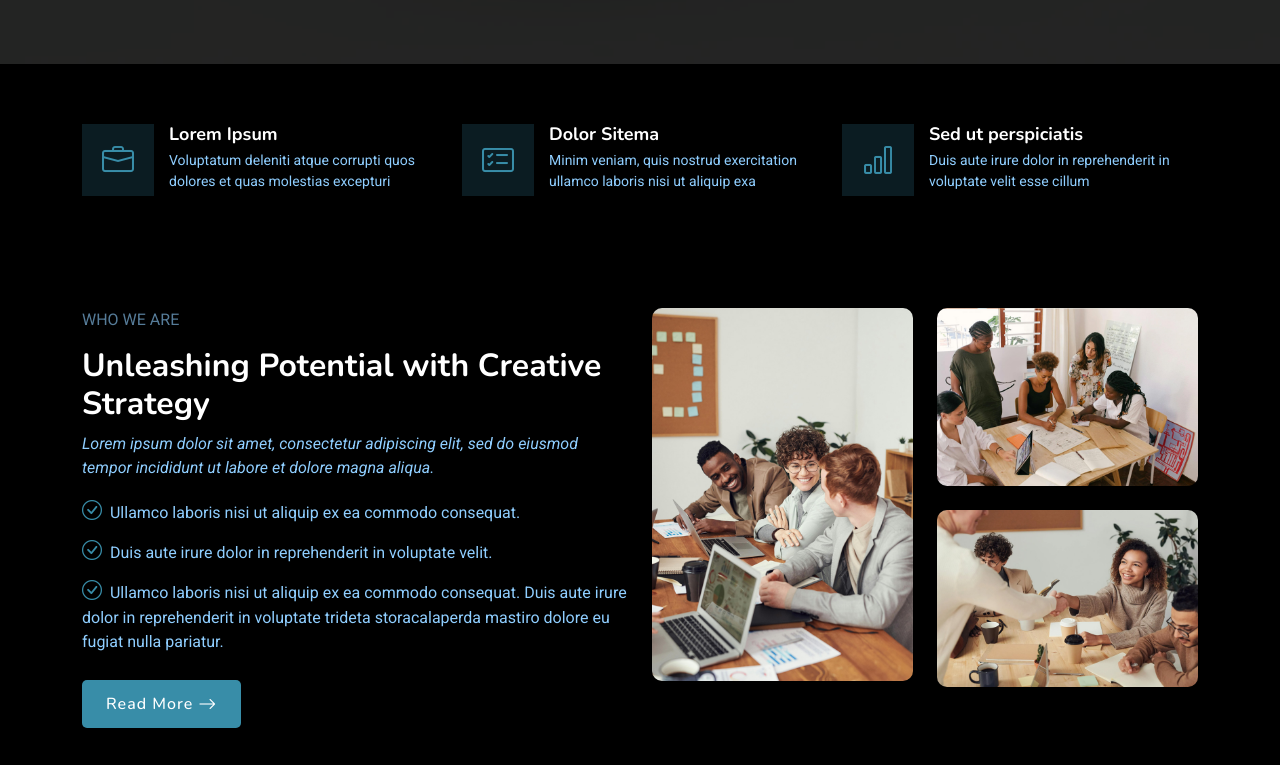
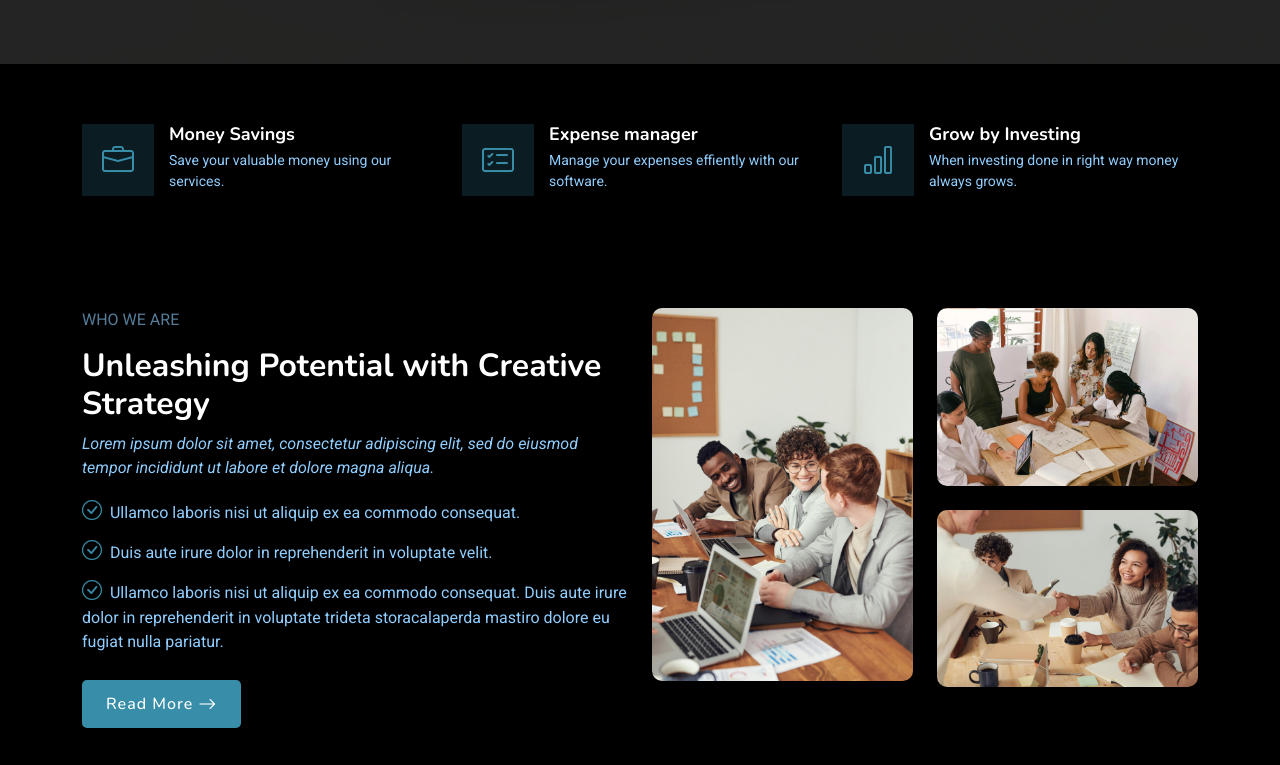
Before and after one commit to sanjaymadhal/Expense-Management-Using-AI, a plain HTML site: page EM/index.html in a window 1280 px wide. Shown: the part 920-1685 px from the top of the page. Drawn offline with nearby package versions, Linux system fonts and the light colour scheme; animation ran at ten frames a second.

Commit message:
Update index.html

```diff
--- a/EM/index.html
+++ b/EM/index.html
@@ -60,7 +60,6 @@
             </ul>
           </li>
           <li><a href="index.html#features">Plans</a></li>
-          <li><a href="index.html#pricing">About</a></li>
           <li><a href="index.html#contact">Contact</a></li>
         </ul>
         <i class="mobile-nav-toggle d-xl-none bi bi-list"></i>
@@ -84,7 +83,7 @@
           <p data-aos="fade-up" data-aos-delay="100">Quickly start your project now and set the stage for success<br></p>
           <div class="d-flex" data-aos="fade-up" data-aos-delay="200">
             <a href="#about" class="btn-get-started">Get Started</a>
-            <a href="https://www.youtube.com/watch?v=Y7f98aduVJ8" class="glightbox btn-watch-video d-flex align-items-center"><i class="bi bi-play-circle"></i><span>Watch Video</span></a>
+            <a href="https://www.youtube.com/watch?v=wi9XrGWU-J0" class="glightbox btn-watch-video d-flex align-items-center"><i class="bi bi-play-circle"></i><span>Watch Video</span></a>
           </div>
           <img src="assets/img/hero-services-img.webp" class="img-fluid hero-img" alt="" data-aos="zoom-out" data-aos-delay="300">
         </div>
@@ -103,8 +102,8 @@
             <div class="service-item d-flex">
               <div class="icon flex-shrink-0"><i class="bi bi-briefcase"></i></div>
               <div>
-                <h4 class="title"><a href="#" class="stretched-link">Lorem Ipsum</a></h4>
-                <p class="description">Voluptatum deleniti atque corrupti quos dolores et quas molestias excepturi</p>
+                <h4 class="title"><a href="#" class="stretched-link">Money Savings</a></h4>
+                <p class="description">Save your valuable money using our services.</p>
               </div>
             </div>
           </div>
@@ -114,8 +113,8 @@
             <div class="service-item d-flex">
               <div class="icon flex-shrink-0"><i class="bi bi-card-checklist"></i></div>
               <div>
-                <h4 class="title"><a href="#" class="stretched-link">Dolor Sitema</a></h4>
-                <p class="description">Minim veniam, quis nostrud exercitation ullamco laboris nisi ut aliquip exa</p>
+                <h4 class="title"><a href="#" class="stretched-link">Expense manager</a></h4>
+                <p class="description">Manage your expenses effiently with our software.</p>
               </div>
             </div>
           </div><!-- End Service Item -->
@@ -124,8 +123,8 @@
             <div class="service-item d-flex">
               <div class="icon flex-shrink-0"><i class="bi bi-bar-chart"></i></div>
               <div>
-                <h4 class="title"><a href="#" class="stretched-link">Sed ut perspiciatis</a></h4>
-                <p class="description">Duis aute irure dolor in reprehenderit in voluptate velit esse cillum</p>
+                <h4 class="title"><a href="#" class="stretched-link">Grow by Investing</a></h4>
+                <p class="description">When investing done in right way money always grows. </p>
               </div>
             </div>
           </div><!-- End Service Item -->
@@ -789,7 +788,7 @@
 
         <div class="row gy-4 mt-1">
           <div class="col-lg-6" data-aos="fade-up" data-aos-delay="300">
-            <iframe src="https://www.google.com/maps/embed?pb=!1m14!1m8!1m3!1d48389.78314118045!2d-74.006138!3d40.710059!3m2!1i1024!2i768!4f13.1!3m3!1m2!1s0x89c25a22a3bda30d%3A0xb89d1fe6bc499443!2sDowntown%20Conference%20Center!5e0!3m2!1sen!2sus!4v1676961268712!5m2!1sen!2sus" frameborder="0" style="border:0; width: 100%; height: 400px;" allowfullscreen="" loading="lazy" referrerpolicy="no-referrer-when-downgrade"></iframe>
+            <iframe src="https://www.google.com/maps/embed?pb=!1m18!1m12!1m3!1d3889.751596528373!2d77.5427583!3d12.859314200000002!2m3!1f0!2f0!3f0!3m2!1i1024!2i768!4f13.1!3m3!1m2!1s0x3bae407386b7172d%3A0x1569e8679d608fe0!2sK%20S%20School%20of%20Engineering%20and%20Management!5e0!3m2!1sen!2sin!4v1732982311883!5m2!1sen!2sin" width="600" height="450" style="border:0;" allowfullscreen="" loading="lazy" referrerpolicy="no-referrer-when-downgrade"></iframe>" frameborder="0" style="border:0; width: 100%; height: 400px;" allowfullscreen="" loading="lazy" referrerpolicy="no-referrer-when-downgrade"></iframe>
           </div><!-- End Google Maps -->
 
           <div class="col-lg-6">
```
